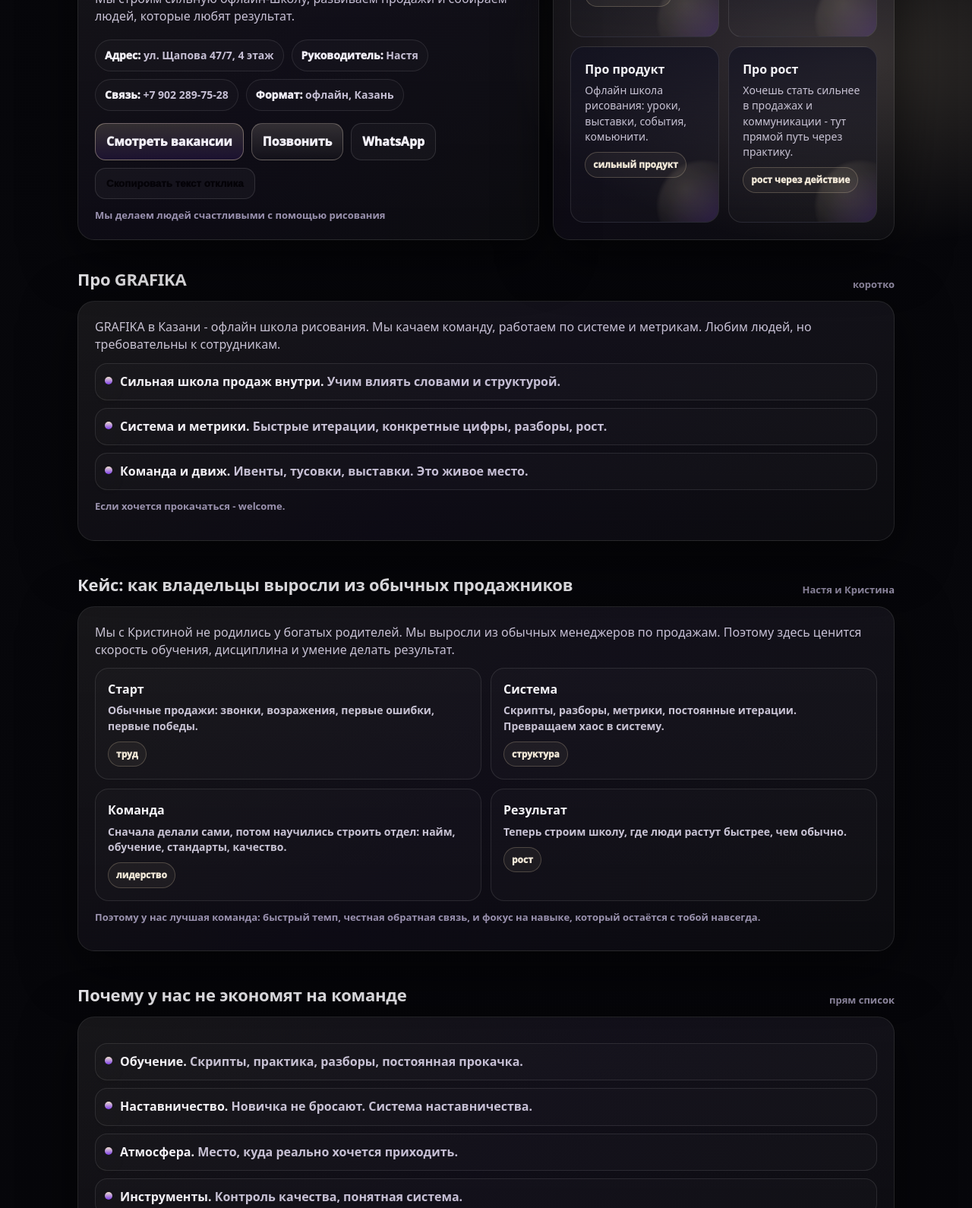
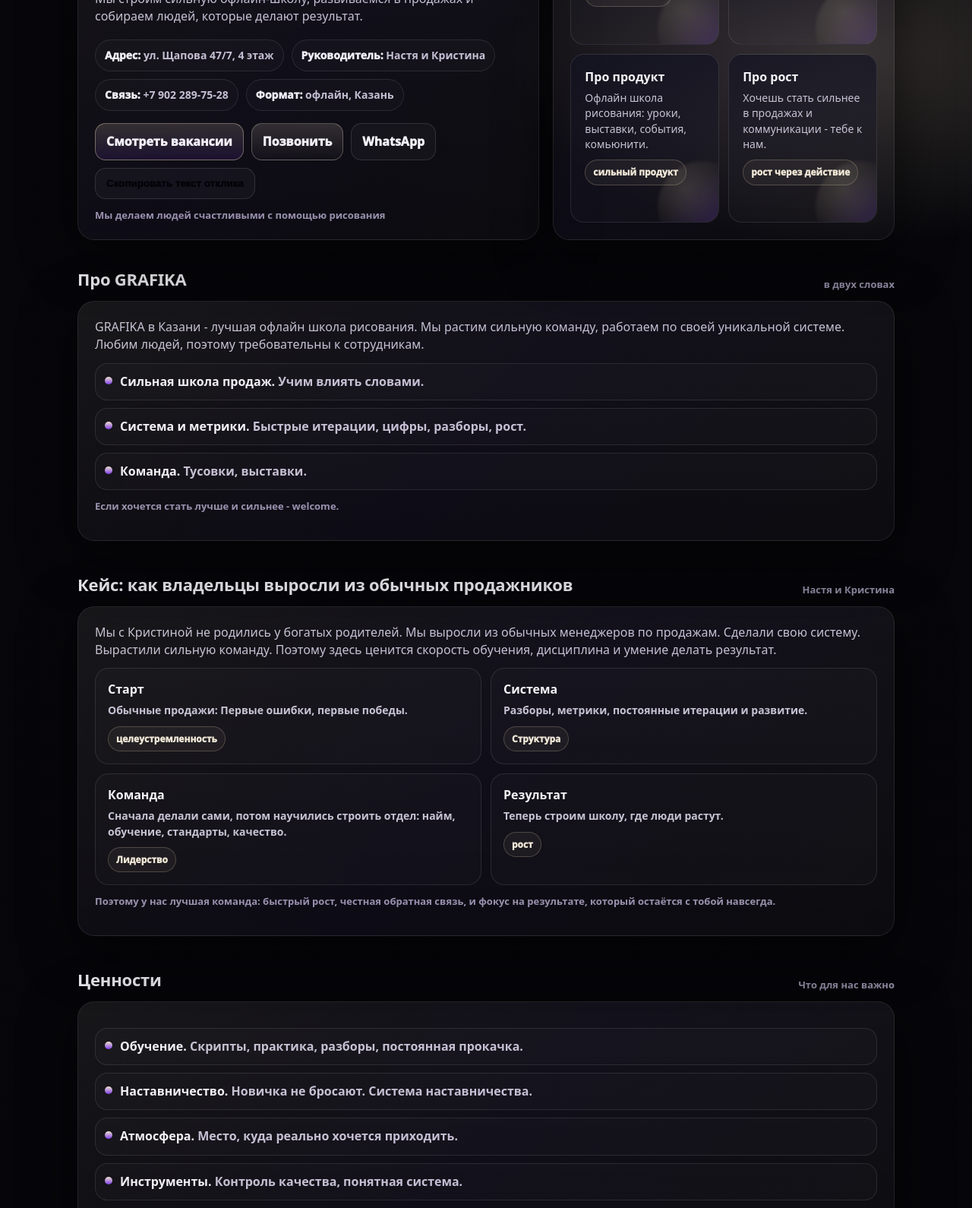
Before and after one commit to ovvsann/GRAFIKA, a plain HTML site: page index.html in a window 1280 px wide. Shown: the part 418-2008 px from the top of the page at 76% size. Drawn offline with Linux system fonts and the light colour scheme.

Commit message:
Update index.html

```diff
--- a/index.html
+++ b/index.html
@@ -733,11 +733,11 @@
       </a>
 
       <nav class="navlinks" aria-label="Навигация">
-        <a class="chip" href="#about">Про нас</a>
-        <a class="chip" href="#story">Кейс основателей</a>
-        <a class="chip" href="#why">Почему не экономим</a>
+        <a class="chip" href="#about">О нас</a>
+        <a class="chip" href="#story">Основатели GRAFIKA в Казани</a>
+        <a class="chip" href="#why">Важность команды</a>
         <a class="chip" href="#slider">Фото</a>
-        <a class="chip" href="#not">Мы не берём</a>
+        <a class="chip" href="#not">Кто нам не подходит</a>
         <a class="chip" href="#day">День из жизни</a>
         <a class="chip" href="#test">Тест</a>
         <a class="chip" href="#jobs">Вакансии</a>
@@ -756,15 +756,15 @@
       <div class="grid">
         <div class="card pad cardHover reveal">
           <div class="kicker">Офлайн в Казани • Щапова 47/7 • 4 этаж</div>
-          <h1>Работа в GRAFIKA, где команда реально растёт</h1>
+          <h1>Работа в GRAFIKA, где команда растёт</h1>
           <p class="sub">
-            Мы строим сильную офлайн-школу, развиваем продажи и собираем людей,
-            которые любят результат.
+            Мы строим сильную офлайн-школу, развиваемся в продажах и собираем людей,
+            которые делают результат.
           </p>
 
           <div class="row">
             <div class="pill"><strong>Адрес:</strong> ул. Щапова 47/7, 4 этаж</div>
-            <div class="pill"><strong>Руководитель:</strong> Настя</div>
+            <div class="pill"><strong>Руководитель:</strong> Настя и Кристина</div>
             <div class="pill"><strong>Связь:</strong> +7 902 289-75-28</div>
             <div class="pill"><strong>Формат:</strong> офлайн, Казань</div>
           </div>
@@ -800,7 +800,7 @@
             </div>
             <div class="box">
               <h3>Про рост</h3>
-              <p>Хочешь стать сильнее в продажах и коммуникации - тут прямой путь через практику.</p>
+              <p>Хочешь стать сильнее в продажах и коммуникации - тебе к нам.</p>
               <span class="tag">рост через действие</span>
             </div>
           </div>
@@ -811,24 +811,24 @@
     <section id="about">
       <div class="sectionTitle">
         <h2>Про GRAFIKA</h2>
-        <span>коротко</span>
+        <span>в двух словах</span>
       </div>
 
       <div class="card pad cardHover reveal">
         <p class="muted" style="margin:0">
-          GRAFIKA в Казани - офлайн школа рисования.
-          Мы качаем команду, работаем по системе и метрикам.
-          Любим людей, но требовательны к сотрудникам.
+          GRAFIKA в Казани - лучшая офлайн школа рисования.
+          Мы растим сильную команду, работаем по своей уникальной системе.
+          Любим людей, поэтому требовательны к сотрудникам.
         </p>
 
         <ul class="list">
-          <li><span class="dot"></span><span><b>Сильная школа продаж внутри.</b> Учим влиять словами и структурой.</span></li>
-          <li><span class="dot"></span><span><b>Система и метрики.</b> Быстрые итерации, конкретные цифры, разборы, рост.</span></li>
-          <li><span class="dot"></span><span><b>Команда и движ.</b> Ивенты, тусовки, выставки. Это живое место.</span></li>
+          <li><span class="dot"></span><span><b>Сильная школа продаж.</b> Учим влиять словами.</span></li>
+          <li><span class="dot"></span><span><b>Система и метрики.</b> Быстрые итерации, цифры, разборы, рост.</span></li>
+          <li><span class="dot"></span><span><b>Команда.</b> Тусовки, выставки. </span></li>
         </ul>
 
         <p class="note">
-          Если хочется прокачаться - welcome.
+          Если хочется стать лучше и сильнее - welcome.
         </p>
       </div>
     </section>
@@ -841,43 +841,44 @@
 
       <div class="card pad cardHover reveal">
         <p class="muted" style="margin:0">
-          Мы с Кристиной не родились у богатых родителей. Мы выросли из обычных менеджеров по продажам.
+          Мы с Кристиной не родились у богатых родителей. Мы выросли из обычных менеджеров по продажам. Сделали свою систему.
+          Вырастили сильную команду.
           Поэтому здесь ценится скорость обучения, дисциплина и умение делать результат.
         </p>
 
         <div class="timeline" style="margin-top:12px">
           <div class="tcard reveal">
             <b>Старт</b>
-            <p>Обычные продажи: звонки, возражения, первые ошибки, первые победы.</p>
-            <span class="tag">труд</span>
+            <p>Обычные продажи: Первые ошибки, первые победы.</p>
+            <span class="tag">целеустремленность</span>
           </div>
           <div class="tcard reveal">
             <b>Система</b>
-            <p>Скрипты, разборы, метрики, постоянные итерации. Превращаем хаос в систему.</p>
-            <span class="tag">структура</span>
+            <p>Разборы, метрики, постоянные итерации и развитие.</p>
+            <span class="tag">Структура</span>
           </div>
           <div class="tcard reveal">
             <b>Команда</b>
             <p>Сначала делали сами, потом научились строить отдел: найм, обучение, стандарты, качество.</p>
-            <span class="tag">лидерство</span>
+            <span class="tag">Лидерство</span>
           </div>
           <div class="tcard reveal">
             <b>Результат</b>
-            <p>Теперь строим школу, где люди растут быстрее, чем обычно.</p>
+            <p>Теперь строим школу, где люди растут.</p>
             <span class="tag">рост</span>
           </div>
         </div>
 
         <p class="note">
-          Поэтому у нас лучшая команда: быстрый темп, честная обратная связь, и фокус на навыке, который остаётся с тобой навсегда.
+          Поэтому у нас лучшая команда: быстрый рост, честная обратная связь, и фокус на результате, который остаётся с тобой навсегда.
         </p>
       </div>
     </section>
 
     <section id="why">
       <div class="sectionTitle">
-        <h2>Почему у нас не экономят на команде</h2>
-        <span>прям список</span>
+        <h2>Ценности</h2>
+        <span>Что для нас важно</span>
       </div>
 
       <div class="card pad cardHover reveal">
@@ -894,20 +895,19 @@
 
     <section id="slider">
       <div class="sectionTitle">
-        <h2>Фото и вайб</h2>
-        <span>Выглядит ещё лучше</span>
+        <h2>Вайб</h2>
+        <span>На самом деле ещё лучше</span>
       </div>
 
       <div class="slider reveal" data-slider>
         <div class="slides">
-          <!-- Положи фото в assets/ и назови как ниже -->
           <div class="slide">
             <img src="assets/slide-01.jpg" alt="Студия и работы" loading="lazy" decoding="async">
             <div class="cap">студия, выставки, работы</div>
           </div>
           <div class="slide">
             <img src="assets/slide-02.jpg" alt="Мероприятие в студии" loading="lazy" decoding="async">
-            <div class="cap">ивенты</div>
+            <div class="cap">тусовки</div>
           </div>
           <div class="slide">
             <img src="assets/slide-03.jpg" alt="Процесс и преподаватели" loading="lazy" decoding="async">
@@ -949,32 +949,31 @@
       </div>
 
       <div class="note">
-        Хочешь больше фото - добавляй ещё блоки <b>slide</b> и файлы в assets/.
       </div>
     </section>
 
     <section id="not">
       <div class="sectionTitle">
         <h2>Мы не берём</h2>
-        <span>это экономит время всем</span>
+        <span>Это экономит время всем</span>
       </div>
 
       <div class="card pad cardHover reveal">
         <p class="muted" style="margin:0">
-         Нам нужен темп, ответственность и энергия.
+         Нам нужена энергия.
         </p>
 
         <div class="badges">
           <div class="xBadge"><span class="x">×</span> <b>Люблю оправдания</b> вместо результата</div>
           <div class="xBadge"><span class="x">×</span> <b>Не люблю людей</b>, но хочу в коммуникации</div>
           <div class="xBadge"><span class="x">×</span> <b>Боюсь ошибок</b> и не умею учиться на них</div>
-          <div class="xBadge"><span class="x">×</span> <b>Хочу тихо сидеть</b> и чтобы "само получилось"</div>
+          <div class="xBadge"><span class="x">×</span> <b>Хочу тихо сидеть</b> и чтобы само получилось</div>
           <div class="xBadge"><span class="x">×</span> <b>Ненавижу обратную связь</b> и спорю со всем</div>
           <div class="xBadge"><span class="x">×</span> <b>Нестабильность</b> без предупреждений и договорённостей</div>
         </div>
 
         <p class="note">
-          Если ты читаешь это и понимаешь "да, это не про меня" - отлично, идём дальше.
+          Если ты читаешь это и понимаешь да, это не про меня - отлично, идём дальше.
         </p>
       </div>
     </section>
@@ -1316,7 +1315,7 @@
         <div class="step reveal">
           <div class="n">3</div>
           <b>Пробный формат</b>
-          <p>Промо: выход с наставником.</p>
+          <p>Обучение.</p>
         </div>
         <div class="step reveal">
           <div class="n">4</div>
```
